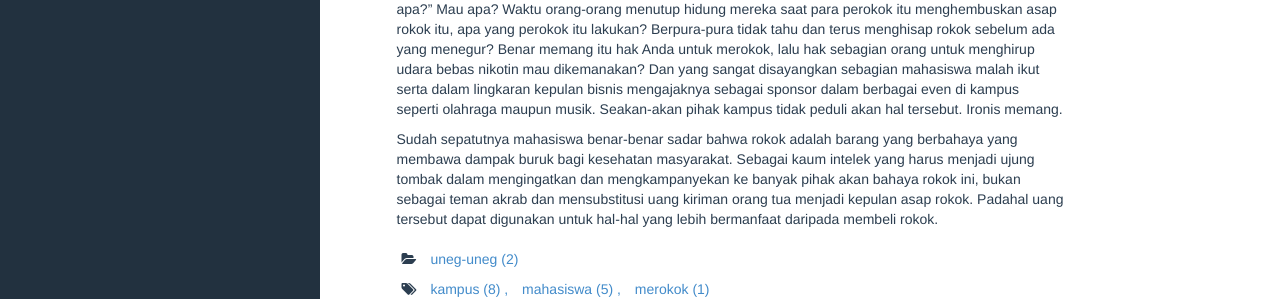
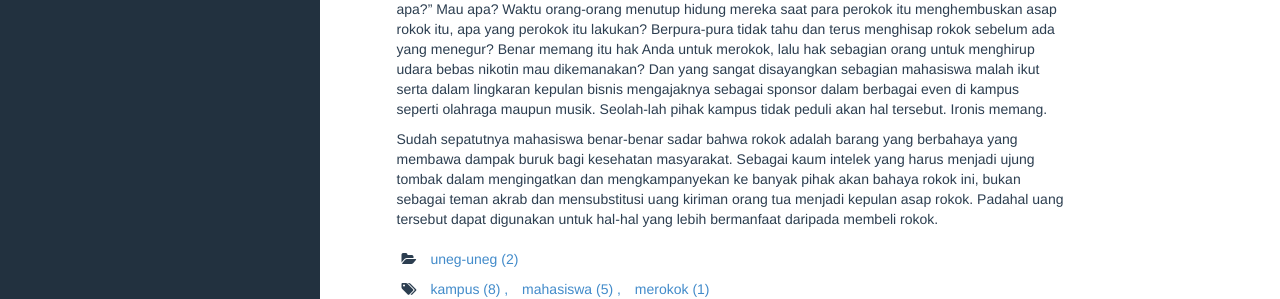
Before and after one commit to sofiangrh/sofiangrh.github.io, a Jekyll site: the page built from _posts/2014-11-25-bebas-rokok.md, in a window 1280 px wide and 1110 px high. Shown: the part 371-670 px from the top of the window. Built offline with Jekyll 4.4.1, drawn with Linux system fonts in a browser that asks for light colours; comment, search, counter and statistics services are not loaded; some of the changed text lies outside the part shown.

Commit message:
Mengubah Post Bebas Rokok?

```diff
--- a/_posts/2014-11-25-bebas-rokok.md
+++ b/_posts/2014-11-25-bebas-rokok.md
@@ -8,6 +8,6 @@
 
 Miris melihat beberapa mahasiswa yang tengah asyik menghisap pilinan tembakau teknologi tinggi itu di kantin maupun di lingkungan kampus yang memang seharusnya bebas dari asap rokok. Aktivitas merokok dilakukan karena berbagai alasan. Mulai dari mengikuti budaya setempat, sampai menjaga gengsi. Tidak merokok tidak gaul, itu perkataan sebagian orang yang dijadikan justifikasi orang untuk merokok. Saya pun bosan mengatakan apa hubungannya menjadi keren dan gaul dengan rokok. Sebuah pemikiran yang sempit jika mengatakan tidak merokok tidak gaul dan sebagainya. Dan yang sangat disayangkan mahasiswa yang disebut dengan *agent of change*, *iron stock* ataupun embel-embel setinggi langit, masih sangat sedikit apresiasinya dalam upaya mengkampanyekan dan menolak rokok.
 
-Jika Anda kurang beruntung mungkin respon yang akan Kamu dapatkan seperti "Kenapa harus selalu rokok? Sudahlah kampanye mu itu basi. Rokok lagi rokok lagi. Merokok itu hak asasi Saya, Kamu mau apa?" Mau apa? Waktu orang-orang menutup hidung mereka saat para perokok itu menghembuskan asap rokok itu, apa yang perokok itu lakukan? Berpura-pura tidak tahu dan terus menghisap rokok sebelum ada yang menegur? Benar memang itu hak Anda untuk merokok, lalu hak sebagian orang untuk menghirup udara bebas nikotin mau dikemanakan? Dan yang sangat disayangkan sebagian mahasiswa malah ikut serta dalam lingkaran kepulan bisnis mengajaknya sebagai sponsor dalam berbagai even di kampus seperti olahraga maupun musik. Seakan-akan pihak kampus tidak peduli akan hal tersebut. Ironis memang.
+Jika Anda kurang beruntung mungkin respon yang akan Kamu dapatkan seperti "Kenapa harus selalu rokok? Sudahlah kampanye mu itu basi. Rokok lagi rokok lagi. Merokok itu hak asasi Saya, Kamu mau apa?" Mau apa? Waktu orang-orang menutup hidung mereka saat para perokok itu menghembuskan asap rokok itu, apa yang perokok itu lakukan? Berpura-pura tidak tahu dan terus menghisap rokok sebelum ada yang menegur? Benar memang itu hak Anda untuk merokok, lalu hak sebagian orang untuk menghirup udara bebas nikotin mau dikemanakan? Dan yang sangat disayangkan sebagian mahasiswa malah ikut serta dalam lingkaran kepulan bisnis mengajaknya sebagai sponsor dalam berbagai even di kampus seperti olahraga maupun musik. Seolah-lah pihak kampus tidak peduli akan hal tersebut. Ironis memang.
 
 Sudah sepatutnya mahasiswa benar-benar sadar bahwa rokok adalah barang yang berbahaya yang membawa dampak buruk bagi kesehatan masyarakat. Sebagai kaum intelek yang harus menjadi ujung tombak dalam mengingatkan dan mengkampanyekan ke banyak pihak akan bahaya rokok ini, bukan sebagai teman akrab dan mensubstitusi uang kiriman orang tua menjadi kepulan asap rokok. Padahal uang tersebut dapat digunakan untuk hal-hal yang lebih bermanfaat daripada membeli rokok.
```
